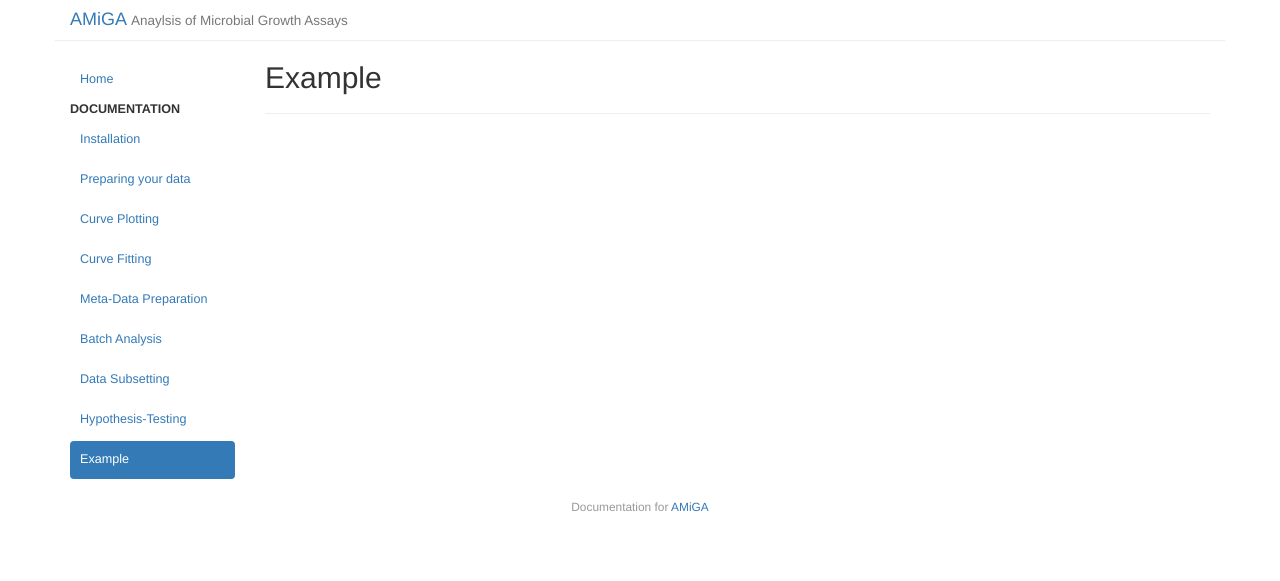
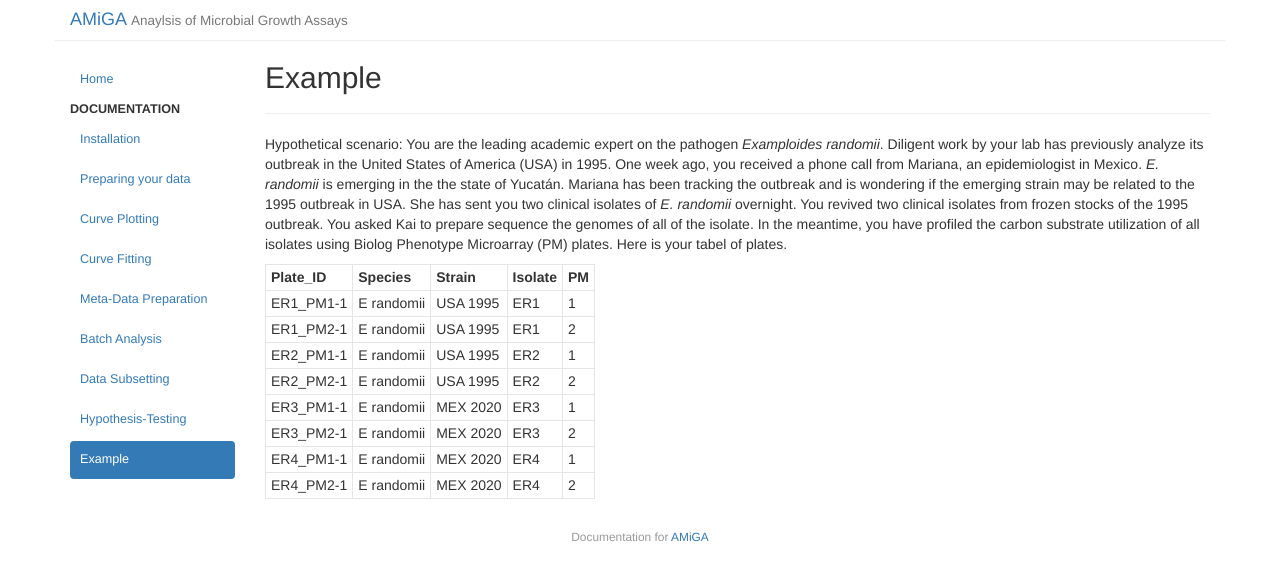
Before and after one commit to firasmidani/amiga, a Jekyll site: the page built from docs/_posts/2020-03-23-example.md, in a window 1280 px wide. Shown: the top 581 px of the page. Built offline with Jekyll 4.4.1, drawn with Linux system fonts in a browser that asks for light colours.

Commit message:
initialized draft of example

```diff
--- a/docs/_posts/2020-03-23-example.md
+++ b/docs/_posts/2020-03-23-example.md
@@ -4,3 +4,16 @@ title: "Example"
 category: doc
 date: 2020-03-23 16:23:14
 ---
+
+Hypothetical scenario: You are the leading academic expert on the pathogen *Examploides randomii*. Diligent work by your lab has previously analyze its outbreak in the United States of America (USA) in 1995. One week ago, you received a phone call from Mariana, an epidemiologist in Mexico. *E. randomii* is emerging in the the state of Yucatán. Mariana has been tracking the outbreak and is wondering if the emerging strain may be related to the 1995 outbreak in USA. She has sent you two clinical isolates of *E. randomii* overnight. You revived two clinical isolates from frozen stocks of the 1995 outbreak. You asked Kai to prepare sequence the genomes of all of the isolate. In the meantime, you have profiled the carbon substrate utilization of all isolates using Biolog Phenotype Microarray (PM) plates. Here is your tabel of plates.
+
+|Plate_ID|Species|Strain|Isolate|PM|
+|:---|:---|:---|:---|:---|
+|ER1_PM1-1|E randomii|USA 1995|ER1|1|
+|ER1_PM2-1|E randomii|USA 1995|ER1|2|
+|ER2_PM1-1|E randomii|USA 1995|ER2|1|
+|ER2_PM2-1|E randomii|USA 1995|ER2|2|
+|ER3_PM1-1|E randomii|MEX 2020|ER3|1|
+|ER3_PM2-1|E randomii|MEX 2020|ER3|2|
+|ER4_PM1-1|E randomii|MEX 2020|ER4|1|
+|ER4_PM2-1|E randomii|MEX 2020|ER4|2|
```
